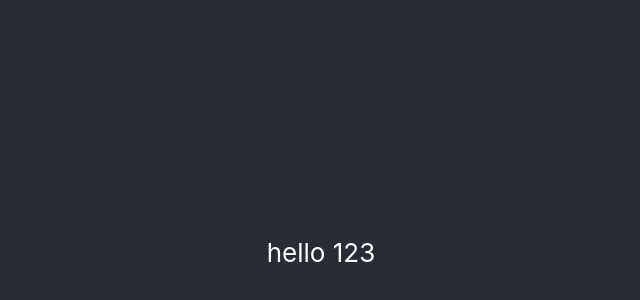
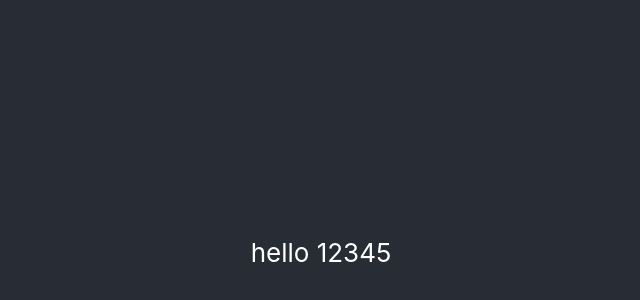
Before and after one commit to Limchaehwan/roomescape, a React (Create React App) app: page / in a window 1280 px wide. Shown: the part 148-448 px from the top of the page, without its empty margins (319-959 px from the left). Built offline with nearby package versions, Linux system fonts and the light colour scheme.

Commit message:
commit check

```diff
--- a/src/App.js
+++ b/src/App.js
@@ -5,7 +5,7 @@ function App() {
   return (
     <div className="App">
       <header className="App-header">
-        hello 123
+        hello 12345
 
       </header>
     </div>
```
Also changed, not shown: 1 other file (tests, documents, lock files or other folders).
